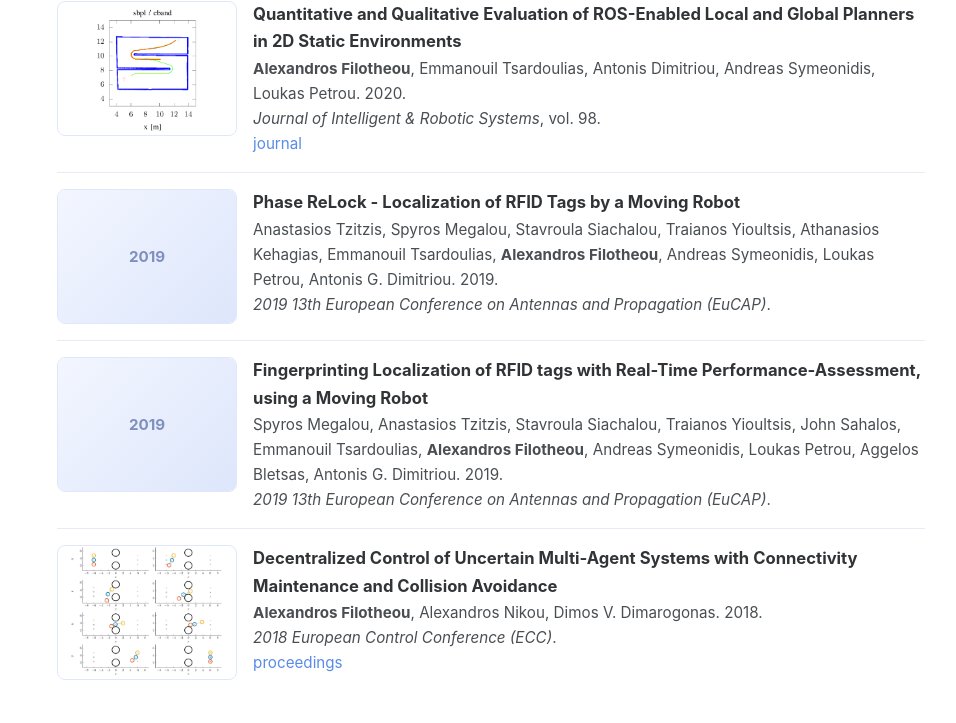
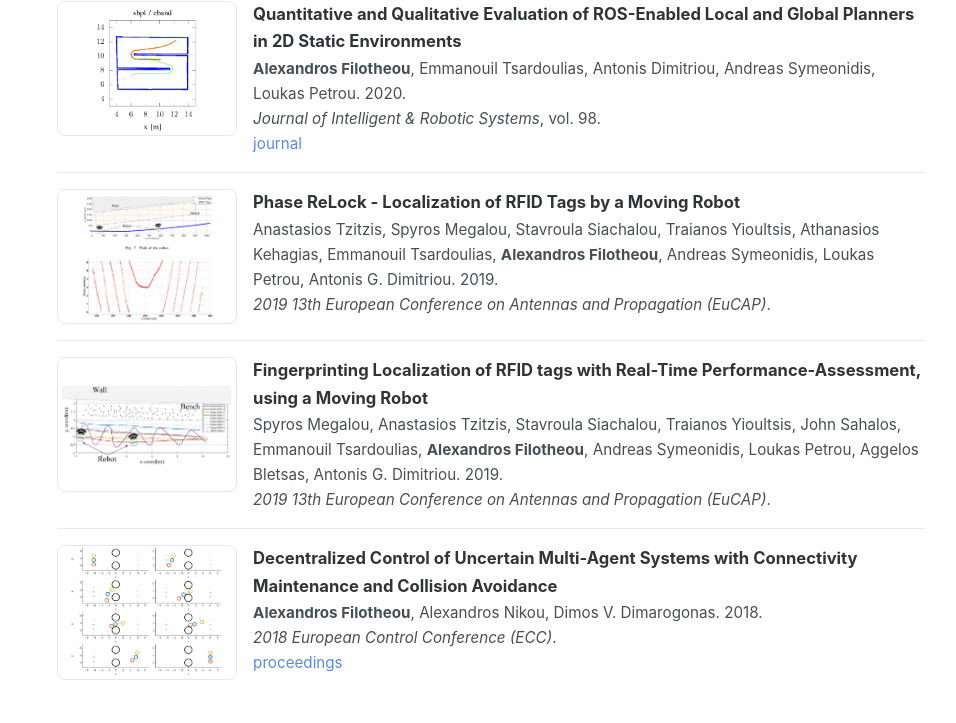
Before and after one commit to li9i/li9i.github.io, a plain HTML site: page index.html in a window 1280 px wide. Shown: the part 3318-4041 px from the top of the page, without its empty margins (162-1118 px from the left). Drawn offline with Linux system fonts and the light colour scheme.

Commit message:
Add figures for the two EuCAP 2019 papers
The two EuCAP 2019 papers showed a plain tile with the year.
They now show a figure from each paper, the same as the other papers.

```diff
--- a/index.html
+++ b/index.html
@@ -186,7 +186,7 @@
     </div>
   </li>
   <li class="pub-item">
-    <div class="pub-thumb"><div class="pub-tile">2019</div></div>
+    <div class="pub-thumb"><img src="images/papers/8739423.png" alt="" loading="lazy"></div>
     <div class="pub-body">
       <span class="pub-title">Phase ReLock - Localization of RFID Tags by a Moving Robot</span><br>
       Anastasios Tzitzis, Spyros Megalou, Stavroula Siachalou, Traianos Yioultsis, Athanasios Kehagias, Emmanouil Tsardoulias, <strong>Alexandros Filotheou</strong>, Andreas Symeonidis, Loukas Petrou, Antonis G. Dimitriou. 2019.<br>
@@ -194,7 +194,7 @@
     </div>
   </li>
   <li class="pub-item">
-    <div class="pub-thumb"><div class="pub-tile">2019</div></div>
+    <div class="pub-thumb"><img src="images/papers/8739486.png" alt="" loading="lazy"></div>
     <div class="pub-body">
       <span class="pub-title">Fingerprinting Localization of RFID tags with Real-Time Performance-Assessment, using a Moving Robot</span><br>
       Spyros Megalou, Anastasios Tzitzis, Stavroula Siachalou, Traianos Yioultsis, John Sahalos, Emmanouil Tsardoulias, <strong>Alexandros Filotheou</strong>, Andreas Symeonidis, Loukas Petrou, Aggelos Bletsas, Antonis G. Dimitriou. 2019.<br>
```
Also changed, not shown: images/papers/8739423.png (added), images/papers/8739486.png (added).
